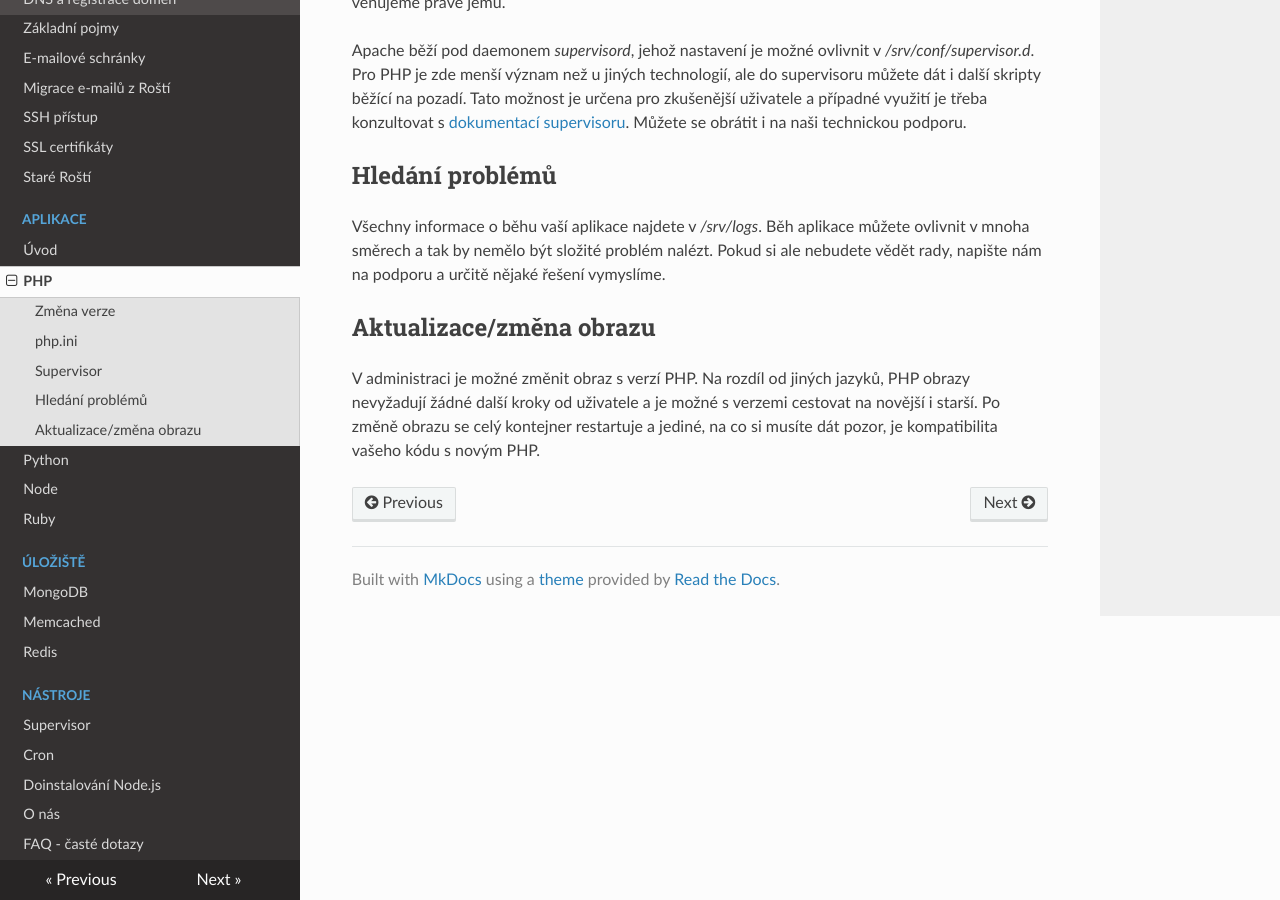
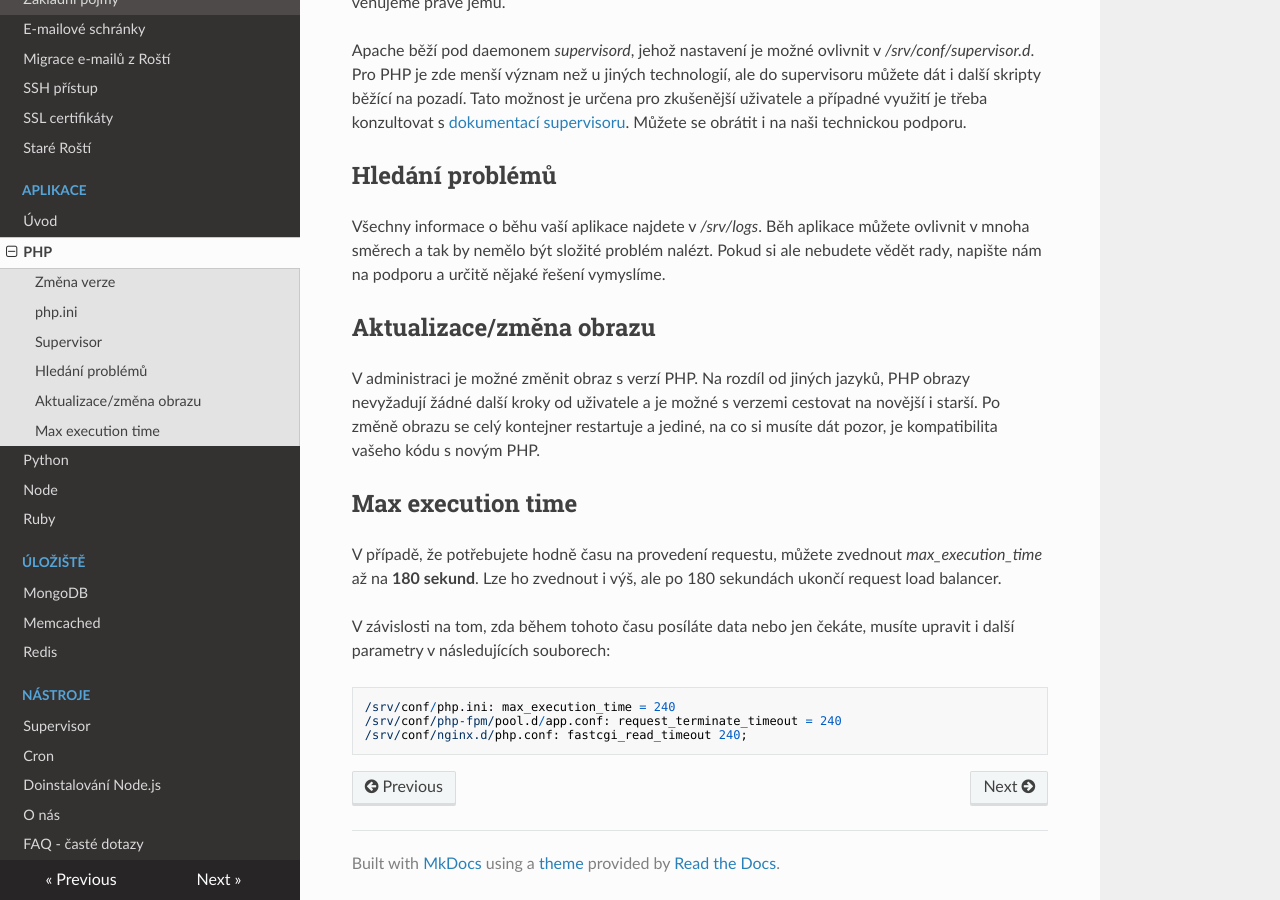
Before and after one commit to rosti-cz/rosti-docs, an MkDocs documentation site: the page built from docs/apps/php.md, in a window 1280 px wide and 900 px high, scrolled down 1305 px. Built offline with MkDocs 1.6.1, drawn with Linux system fonts in a browser that asks for light colours; nearby versions of some CDN libraries; old or Windows-style settings are respelled for this version of MkDocs.

Commit message:
max_execution_time info for PHP

```diff
--- a/docs/apps/php.md
+++ b/docs/apps/php.md
@@ -51,3 +51,13 @@ Všechny informace o běhu vaší aplikace najdete v */srv/logs*. Běh aplikace
 ## Aktualizace/změna obrazu
 
 V administraci je možné změnit obraz s verzí PHP. Na rozdíl od jiných jazyků, PHP obrazy nevyžadují žádné další kroky od uživatele a je možné s verzemi cestovat na novější i starší. Po změně obrazu se celý kontejner restartuje a jediné, na co si musíte dát pozor, je kompatibilita vašeho kódu s novým PHP.
+
+## Max execution time
+
+V případě, že potřebujete hodně času na provedení requestu, můžete zvednout *max_execution_time* až na **180 sekund**. Lze ho zvednout i výš, ale po 180 sekundách ukončí request load balancer.
+
+V závislosti na tom, zda během tohoto času posíláte data nebo jen čekáte, musíte upravit i další parametry v následujících souborech:
+
+    /srv/conf/php.ini: max_execution_time = 240
+    /srv/conf/php-fpm/pool.d/app.conf: request_terminate_timeout = 240
+    /srv/conf/nginx.d/php.conf: fastcgi_read_timeout 240;
```
